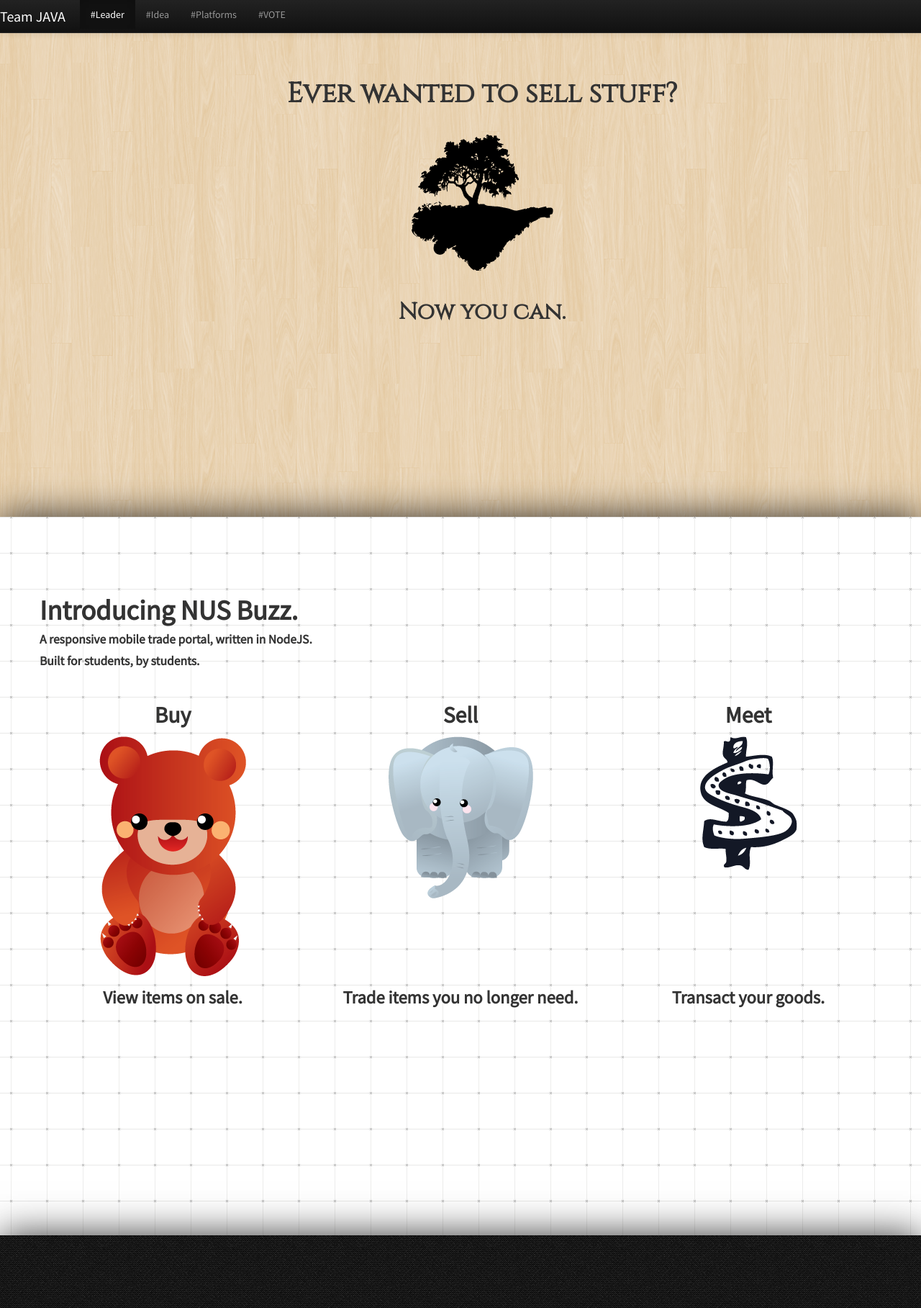
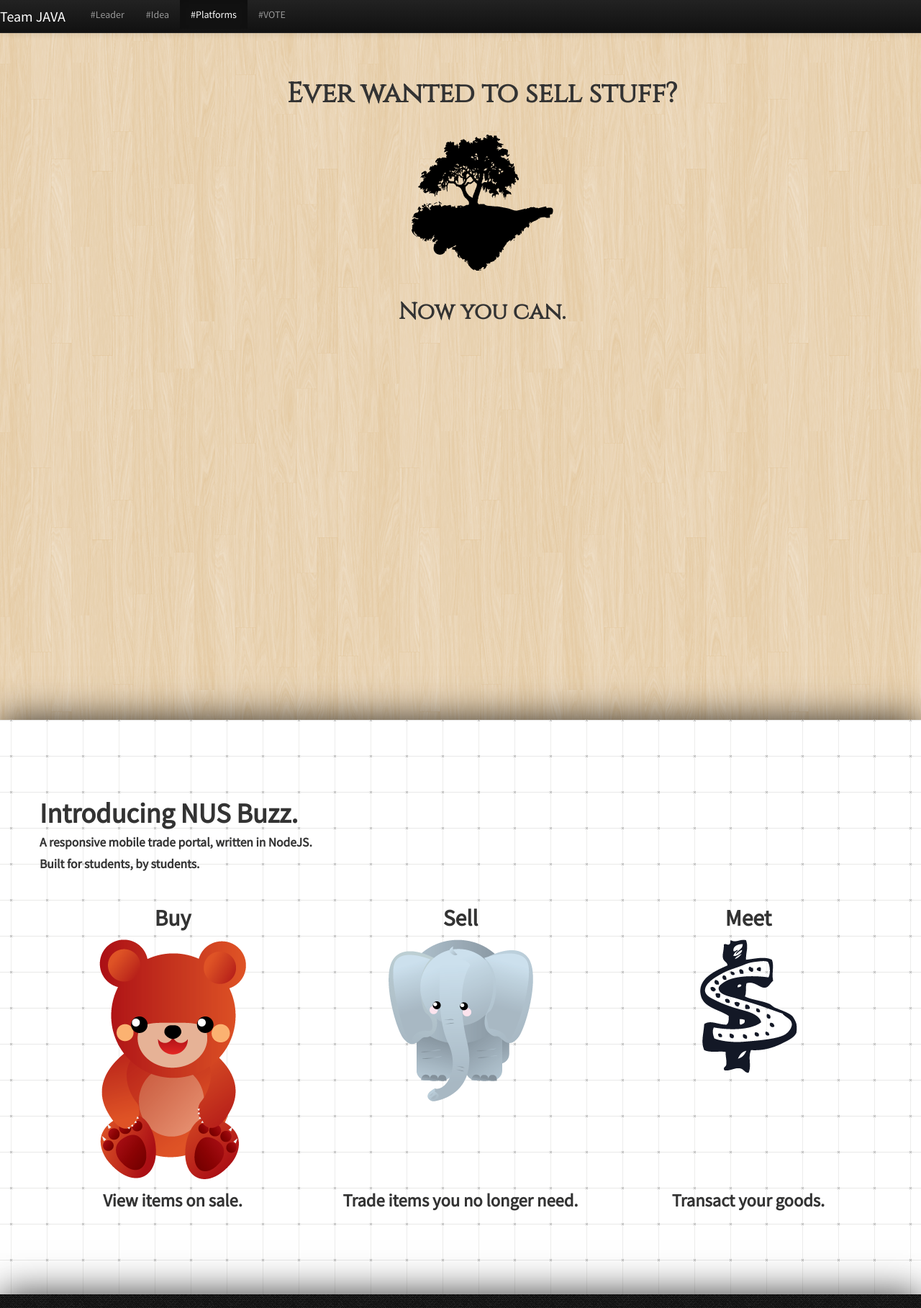
Before and after one commit to myrtleTree33/parallaxScroll, a Node server app: page / in a window 1280 px wide. Shown: the top 1817 px of the page at 72% size. Run offline with Node 20, Linux system fonts and the light colour scheme; some web fonts are replaced.

Commit message:
fixed 100% height bug

```diff
--- a/public/stylesheets/style.css
+++ b/public/stylesheets/style.css
@@ -3,6 +3,17 @@ body {
 }
 a {
   color: #00b7ff;
+  height: 100%;
+}
+.full-page {
+  height: 100%;
+}
+/* For full page height stretch */
+html,
+body,
+section,
+.container {
+  height: 100%;
 }
 #page0 {
   background: url("/images/retina_wood.png") 50% 0 repeat fixed;
@@ -11,7 +22,7 @@ a {
   width: 100%;
   position: relative;
   box-shadow: 0 0 50px rgba(0,0,0,0.8);
-  padding: 100px 0 200px;
+  padding: 100px 0 100px;
   font: 20px 'Cinzel', sans-serif;
 }
 #page1 {
@@ -22,7 +33,7 @@ a {
   width: 100%;
   position: relative;
   box-shadow: 0 0 50px rgba(0,0,0,0.8);
-  padding: 100px 0 300px;
+  padding: 100px 0 100px;
   font: 20px 'Source Sans Pro', sans-serif;
 /*font: 20px 'Quattrocento Sans', sans-serif;*/
 }
@@ -44,5 +55,5 @@ a {
   width: 100%;
   font: 20px 'Source Sans Pro', sans-serif;
   position: relative;
-  padding: 150px 0 200px;
+  padding: 100px 0 100px;
 }
--- a/public/stylesheets/style.styl
+++ b/public/stylesheets/style.styl
@@ -1,8 +1,17 @@
+
 body
     font: 14px "Source Sans Pro", "Lucida Grande", Helvetica, Arial, sans-serif
 a
-    color: #00B7FF
+    color: #00B7FF;
+    height: 100%;
 
+.full-page
+    height: 100%;
+
+
+/* For full page height stretch */
+html,body,section,.container
+    height: 100%;
 
 #page0
     background: url('/images/retina_wood.png') 50% 0 repeat fixed;
@@ -11,7 +20,7 @@ a
     width: 100%;
     position: relative;
     box-shadow: 0 0 50px rgba(0,0,0,0.8);
-    padding: 100px 0 200px;
+    padding: 100px 0 100px;
     font: 20px 'Cinzel', sans-serif;
 
 
@@ -23,7 +32,7 @@ a
     width: 100%;
     position: relative;
     box-shadow: 0 0 50px rgba(0,0,0,0.8);
-    padding: 100px 0 300px;
+    padding: 100px 0 100px;
     font: 20px 'Source Sans Pro', sans-serif;
     /*font: 20px 'Quattrocento Sans', sans-serif;*/
 
@@ -45,4 +54,4 @@ a
     width: 100%;
     font: 20px 'Source Sans Pro', sans-serif;
     position: relative;
-    padding: 150px 0 200px;
+    padding: 100px 0 100px;
--- a/views/layout.jade
+++ b/views/layout.jade
@@ -13,7 +13,7 @@ html
         script(src='/bootstrap/js/bootstrap.min.js')
         script(src='/javascripts/jquery-1.10.1.min.js')
         script(src='/javascripts/plugins.js')
-        //script(src='/javascripts/analytics.js')
+        script(src='/javascripts/analytics.js')
 
         block extraHeaders
 
```
Also changed, not shown: 1 other file.
